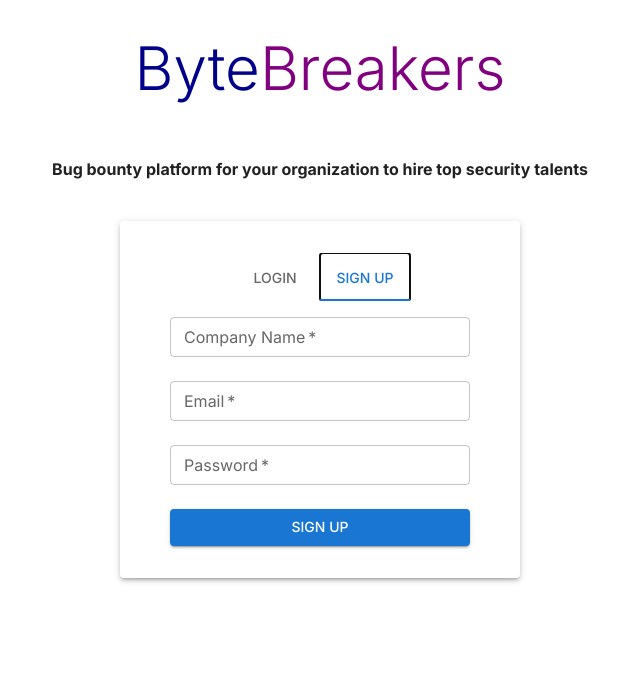
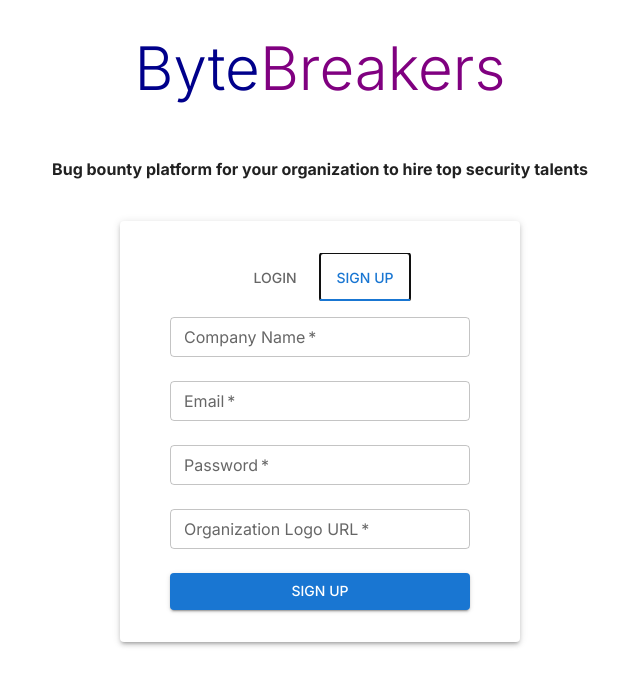
Before and after one commit to cs489-project/frontend, a React (Vite) app: page /org in a window 1280 px wide. Both pictures are taken after a click on the tab "SIGN UP". Shown: the top 686 px of the page, without its empty margins (320-960 px from the left). Built offline with nearby package versions, Linux system fonts and the light colour scheme.

Commit message:
fix org sign up

```diff
--- a/src/pages/OrgSignUpLogin.tsx
+++ b/src/pages/OrgSignUpLogin.tsx
@@ -7,7 +7,7 @@ import { useNavigate } from "react-router-dom";
 
 export default function UserSignUpLogin() {
   const [tab, setTab] = useState(0);
-  const [form, setForm] = useState({ orgname: "", email: "", password: "" });
+  const [form, setForm] = useState({ orgname: "", email: "", password: "", logoURL: "" });
   const [emailError, setEmailError] = useState("");
   const [passwordError, setPasswordError] = useState("");
   const [mfaStage, setMFAStage] = useState(false);
@@ -46,6 +46,7 @@ export default function UserSignUpLogin() {
           name: form.orgname,
           email: form.email,
           password: form.password,
+          logo_url: form.logoURL
         });
         setMFAStage(true);
       } catch (e: any) {
@@ -107,6 +108,19 @@ export default function UserSignUpLogin() {
                   helperText={passwordError}
                   size="small"
                 />
+                {
+                  tab === 1 && <TextField
+                    label="Organization Logo URL"
+                    type="text"
+                    name="logoURL"
+                    fullWidth
+                    margin="normal"
+                    value={form.logoURL}
+                    onChange={handleChange}
+                    required
+                    size="small"
+                  />
+                }
                 <Button type="submit" variant="contained" color="primary" fullWidth sx={{ mt: 2 }}>
                   {tab === 1 ? "Sign Up" : "Login"}
                 </Button>
```
